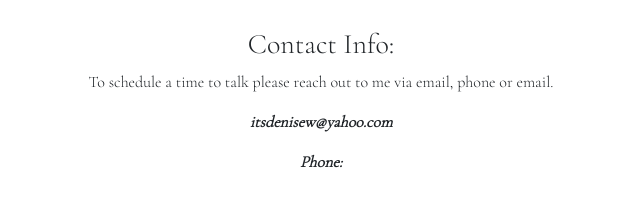
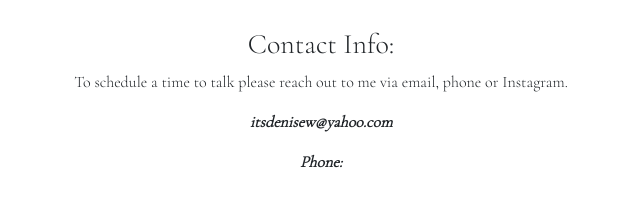
Before and after one commit to aesadin/Denise_Williams, a plain HTML site: page index.html in a window 1280 px wide. Shown: the part 572-782 px from the top of the page, 319-959 px from the left. Drawn offline with nearby package versions, Linux system fonts and the light colour scheme; a web font is replaced by a local one.

Commit message:
edit index

```diff
--- a/index.html
+++ b/index.html
@@ -28,7 +28,7 @@
       <div class= "box">
         <h3>Contact Info:</h3>
         <p>
-          To schedule a time to talk please reach out to me via email, phone or email.
+          To schedule a time to talk please reach out to me via email, phone or Instagram.
         </p>
         <p>
           <b><em>itsdenisew@yahoo.com</em></b>
```
